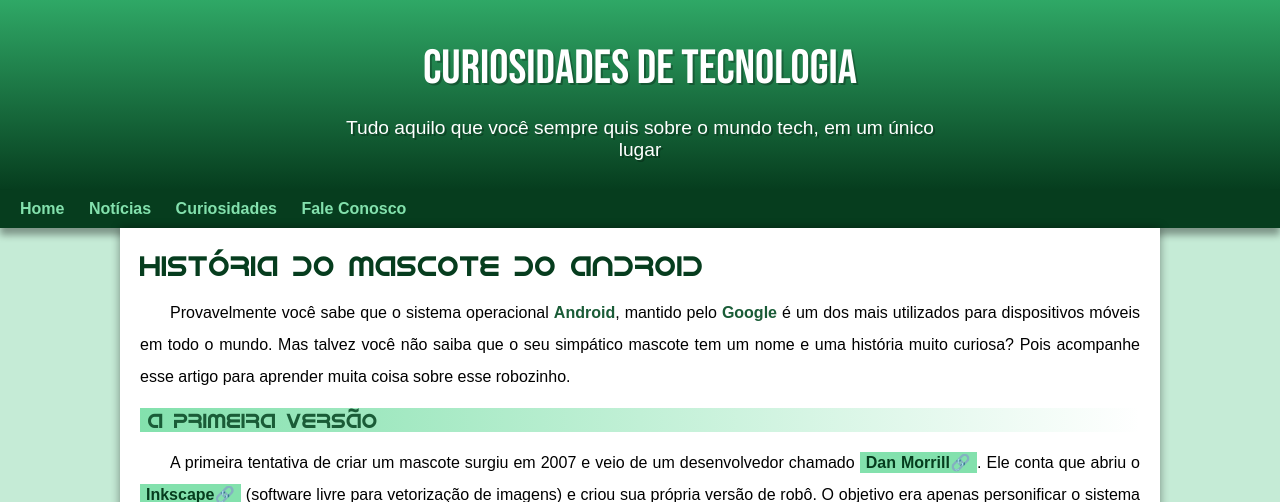
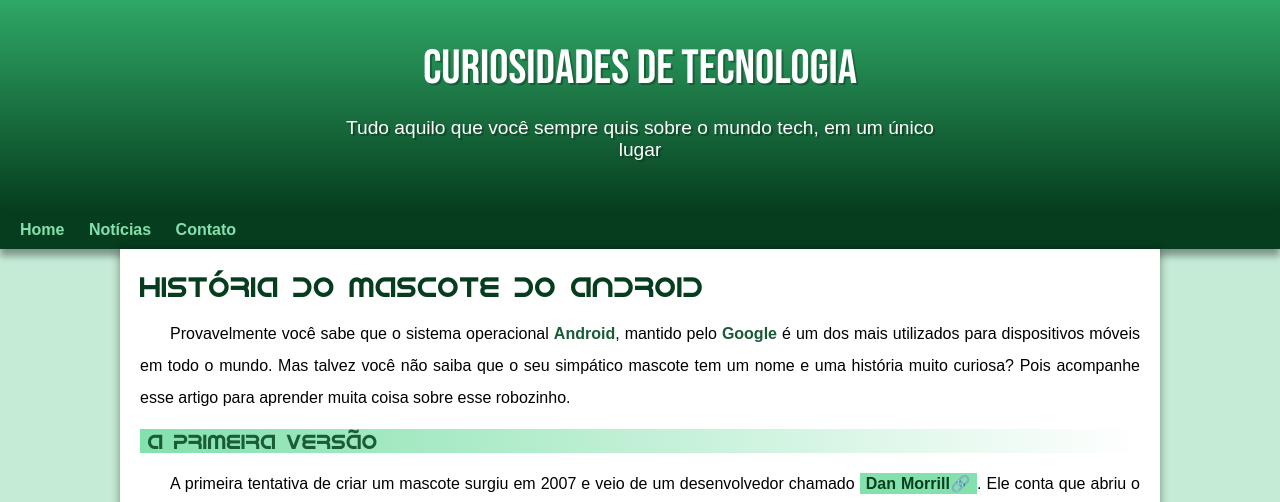
Before and after one commit to Matheuslcnh/Myrepos, a PHP site: page /android.html in a window 1280 px wide. Shown: the top 502 px of the page. Run offline with PHP 8.4, Linux system fonts and the light colour scheme.

Commit message:
Problema de padding corrigido

```diff
--- a/Android/android.html
+++ b/Android/android.html
@@ -15,8 +15,7 @@
     <nav>
         <a href="#">Home</a>
         <a href="#">Notícias</a>
-        <a href="#">Curiosidades</a>
-        <a href="#">Fale Conosco</a>
+        <a href="#">Contato</a>
     </nav>
     <main>
         <article>
--- a/Android/style.css
+++ b/Android/style.css
@@ -88,7 +88,7 @@ header > p{
     padding-right: 10px;
     padding-left: 10px;
     margin: auto;
-    margin-bottom: 30px;
+    padding-bottom: 50px;
     font-family: var(--fonte-padrao);
     text-shadow: 2px 2px 0px rgba(0, 0, 0, 0.267);
 }
```
